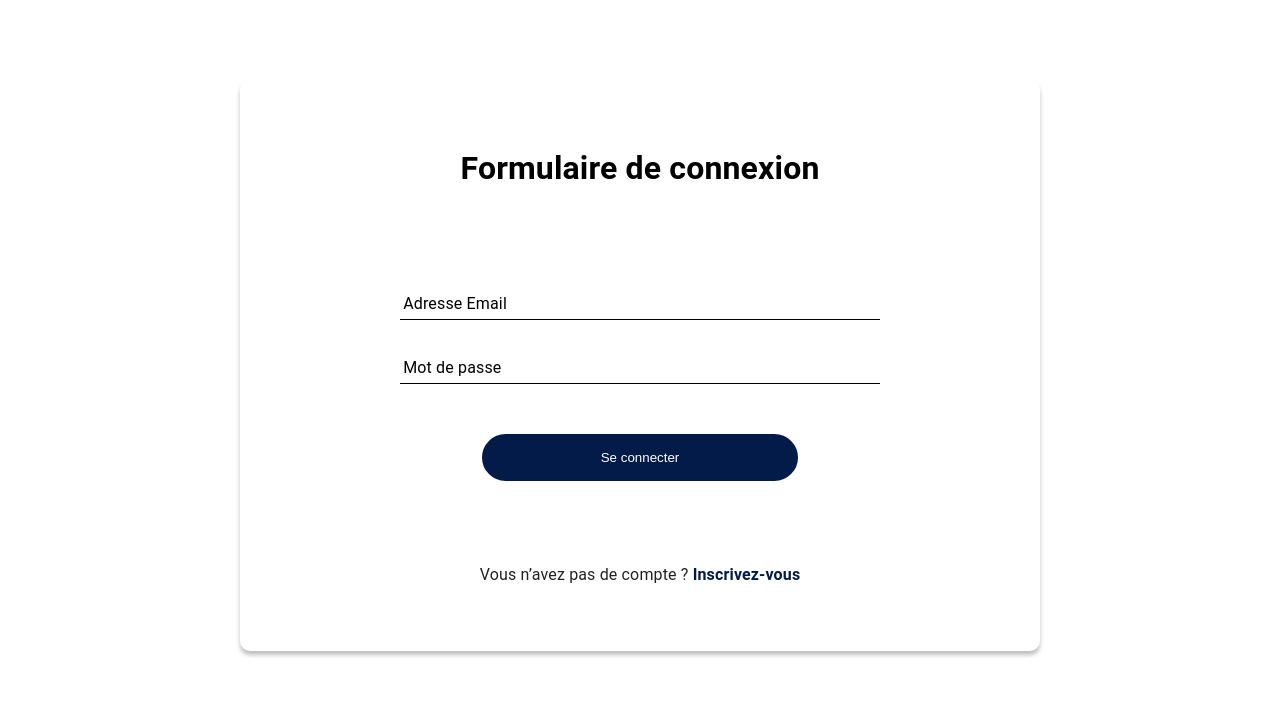
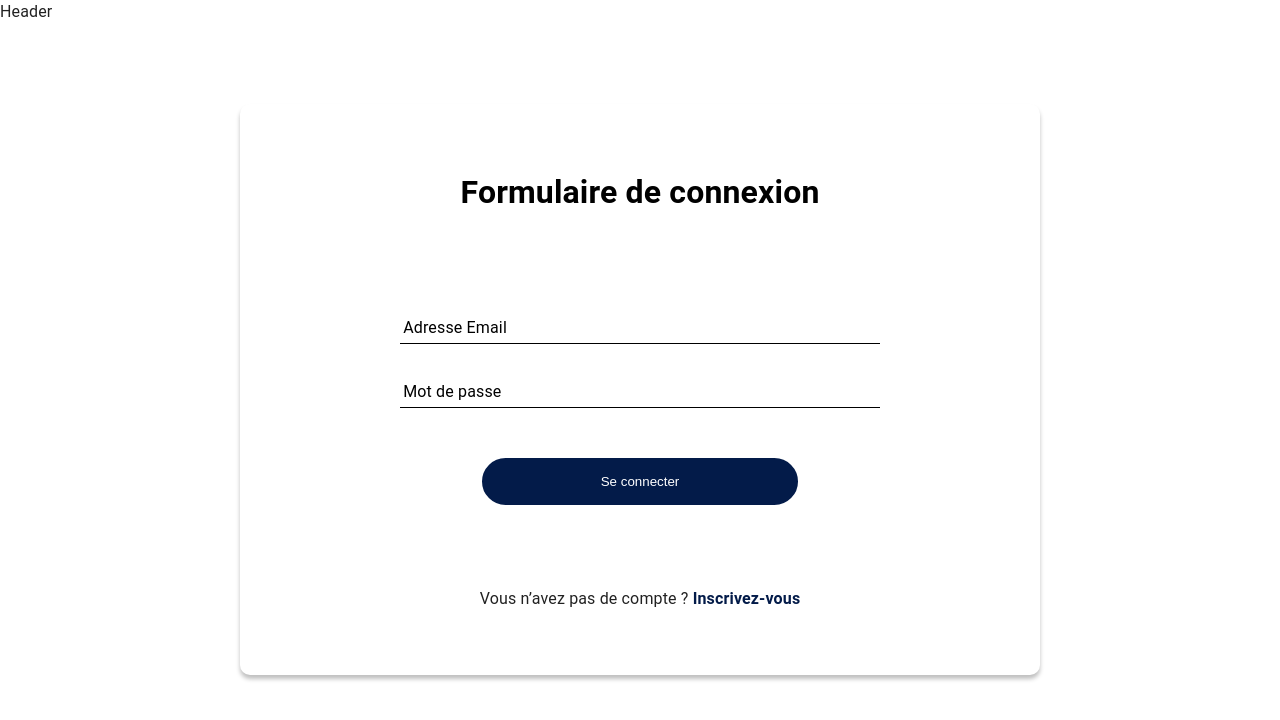
Before and after one commit to Florian59c/Blog-JDR-front, a Next.js app: page /login in a window 1280 px wide. Shown: the top 720 px of the page. Built offline with nearby package versions, Linux system fonts and the light colour scheme.

Commit message:
feat: creation of the header and addition to all pages of the site

```diff
--- /dev/null
+++ b/components/Layout.tsx
@@ -0,0 +1,14 @@
+// components/Layout.tsx
+import React from 'react';
+import Header from './header';
+
+const Layout = ({ children }: { children: React.ReactNode }) => {
+    return (
+        <>
+            <Header />
+            <main>{children}</main>
+        </>
+    );
+};
+
+export default Layout;
--- /dev/null
+++ b/components/header.tsx
@@ -0,0 +1,7 @@
+export default function Header() {
+    return (
+        <div>
+            Header
+        </div>
+    );
+}
--- a/pages/_app.tsx
+++ b/pages/_app.tsx
@@ -2,12 +2,15 @@
 import CssBaseline from '@mui/material/CssBaseline'; // Pour un reset global
 import muiThemes from '../src/app/muiThemes'; // Ajuste le chemin selon l'emplacement de ton fichier theme.ts
 import '../src/app/globals.css'; // Import du fichier global.css
+import Layout from '../components/Layout';
 
 function MyApp({ Component, pageProps }: any) {
     return (
         <ThemeProvider theme={muiThemes}>
             <CssBaseline /> {/* Reset les styles par défaut du navigateur */}
-            <Component {...pageProps} />
+            <Layout>
+                <Component {...pageProps} />
+            </Layout>
         </ThemeProvider>
     );
 }
```
